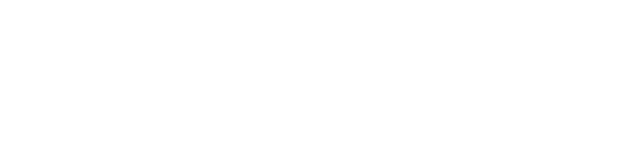
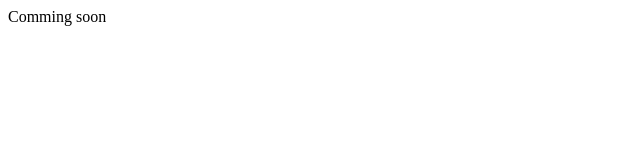
Before and after one commit to virajkadam/ghanish.in, a plain HTML site: page index.html in a window 1280 px wide. Shown: the whole page, without its empty margins (0-640 px from the left). Drawn offline with Linux system fonts and the light colour scheme.

Commit message:
'Pull Push'

```diff
--- a/index.html
+++ b/index.html
@@ -1,6 +1,6 @@
 <html>
 
-
+	Comming soon
 
 
 
```
